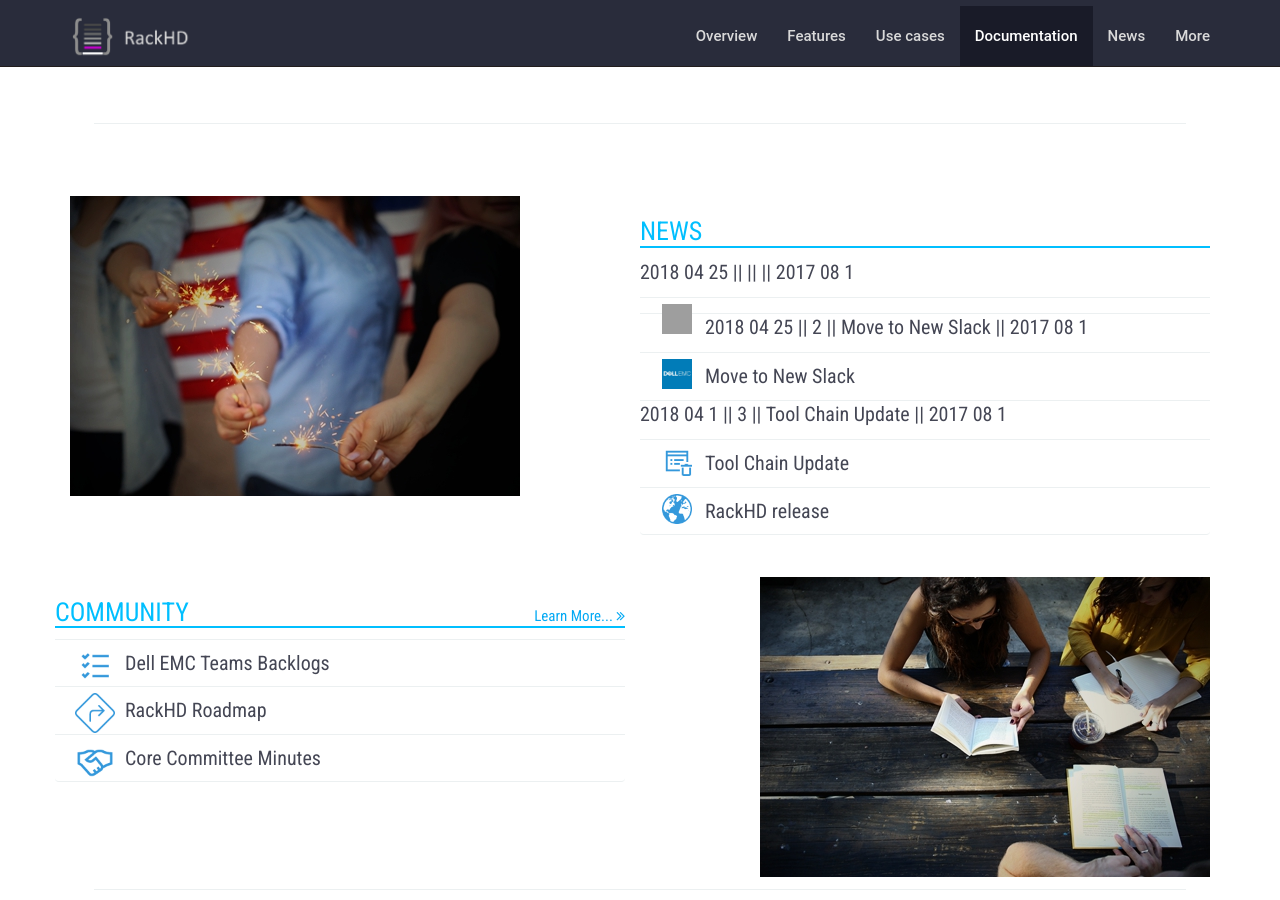
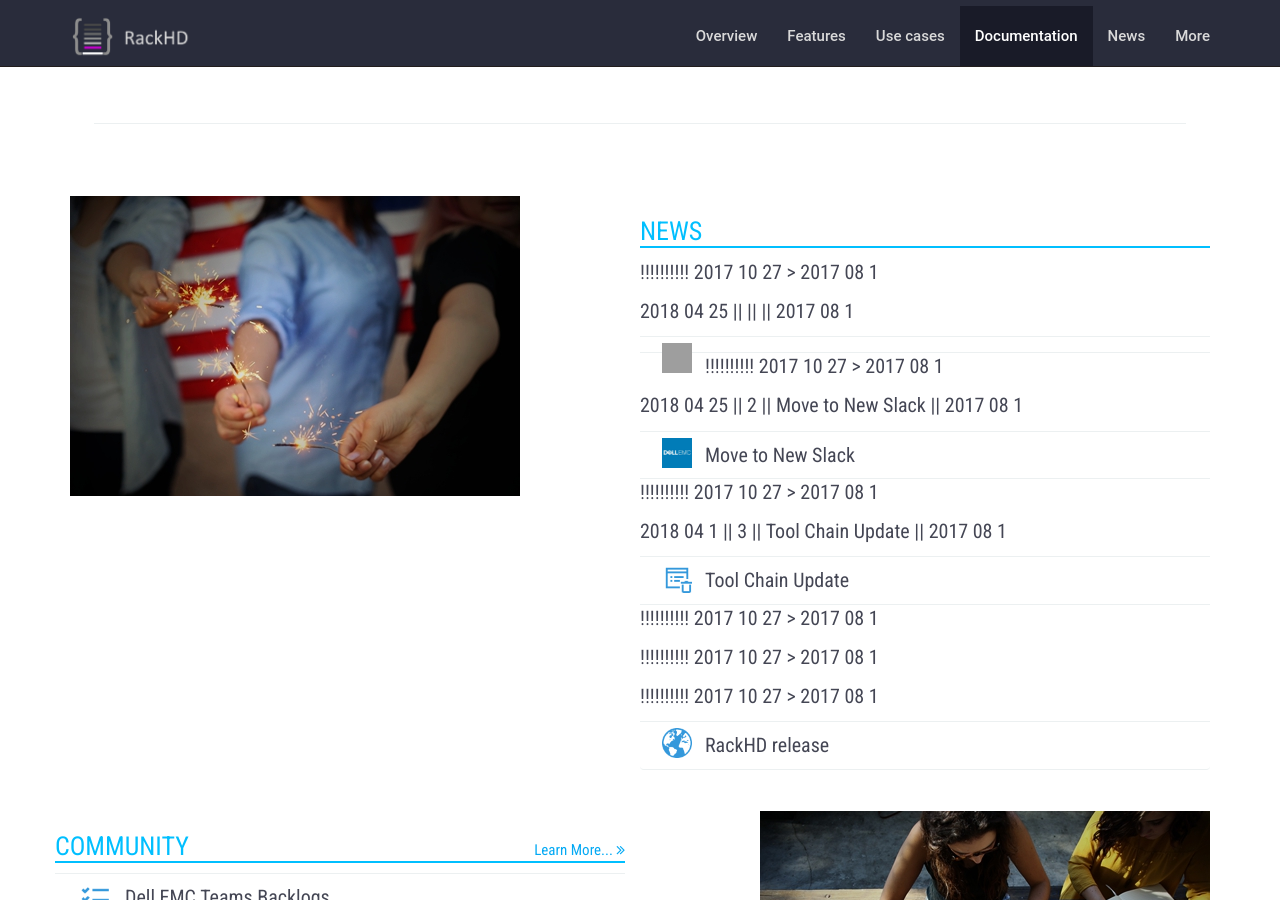
Before and after one commit to yaolingling/yaolingling.github.io, a Jekyll site: the page built from index.html, in a window 1280 px wide and 900 px high, scrolled down 4368 px. Built offline with Jekyll 4.4.1, drawn with Linux system fonts in a browser that asks for light colours; grey boxes are pictures that could not be loaded.

Commit message:
test11111

```diff
--- a/_includes/news.html
+++ b/_includes/news.html
@@ -21,6 +21,11 @@
                         {% for post in site.posts %}
                             {% capture postDate %}{{post.date | date: '%Y %m %-d' }}{% endcapture %}
                             {% capture latestDate%}{{'2017-08-01' | date: '%Y %m %-d'}}{% endcapture%}
+                            {% capture t1%}{{'2017-10-27' | date: '%Y %m %-d'}}{% endcapture%}
+                            {% if t1 >= latestDate %}
+                                <p>!!!!!!!!!! {{t1}} > {{latestDate}}</p>
+                            {% endif%}
+
                             {% if postDate >= latestDate %}
                             <p>{{postDate}} || {{post.modal-id}} || {{post.title}} || {{latestDate}}</p>
                             <a href="#portfolioModal-{{ post.modal-id }}" data-toggle="modal" class="list-group-item list-group-item-fixed-border">
@@ -28,7 +33,6 @@
                             <p>{{ post.title }}</p>
                             {% if flag != "false" %}
                                <img src="img/news/icons8.com-High-Importance-26.png" style="margin-right:2px;margin-left:5px;margin-top:-30px; height:30px; width:30px;float: right;">
-                               <p>!!!!!!!!!!!!!!!!!!!!!!!!!!!</p>
                             {% endif %}
                             </a>
                             {% endif %}
```
